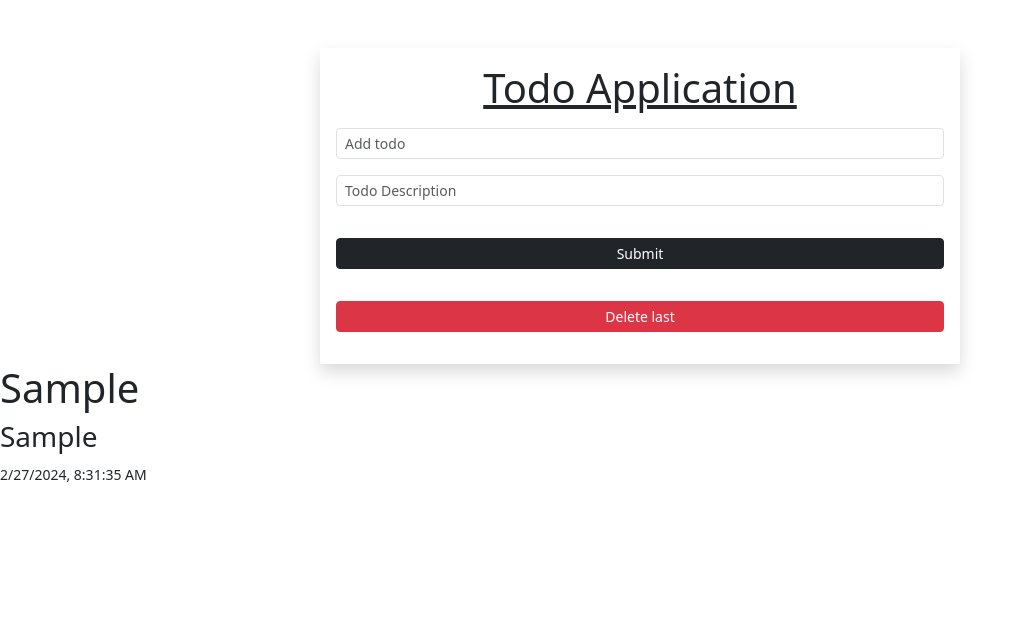
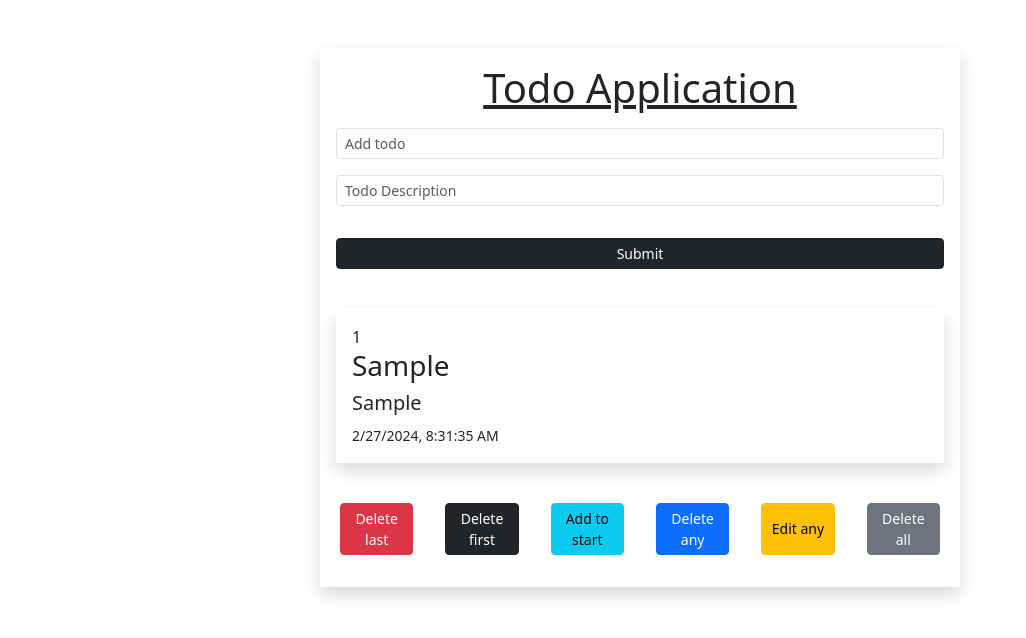
Before and after one commit to Oluwafemi-John1/Array-pseudo, a plain HTML site: page index.html in a window 1280 px wide. Both pictures are taken after typing "Sample", "Sample" into the empty fields and a click on the button "Submit". Shown: the whole page, without its empty margins (0-1026 px from the left). Drawn offline with nearby package versions, Linux system fonts and the light colour scheme.

Commit message:
code done

```diff
--- a/index.html
+++ b/index.html
@@ -12,16 +12,27 @@
 <body>
     <div class="mt-lg-5 col-lg-6 col-11 mt-3 container mx-auto shadow p-3">
         <h1 class="text-center text-decoration-underline">Todo Application</h1>
-        <p class="alert alert-danger text-center fs-6 p-2" style="display: none;" id="showError">Alaye, when you are not
-            blind. Fill in something joor</p>
+        <p class="alert alert-danger text-center fs-6 p-2" style="display: none;" id="showError">Alaye, when you are not blind. Fill in something joor</p>
         <input type="text" class="form-control form-control-sm shadow-none my-3" placeholder="Add todo" id="todo">
         <input type="text" class="form-control form-control-sm shadow-none my-3" placeholder="Todo Description"
             id="desc">
         <button class="btn btn-dark btn-sm my-3 w-100" onclick="addTodo()">Submit</button>
-        <button class="btn btn-danger btn-sm my-3 w-100" onclick="deLast()">Delete last</button>
+        <p class="p-3 alert alert-secondary text-center mt-4" id="showNoTodo">No Todo added yet</p>
+
+        <div id="show"></div>
+        <div id="allButtons" style="display: none;">
+            <div class="row">
+                <button class="btn btn-danger btn-sm my-3 w-100 col mx-3" onclick="deLast()">Delete last</button>
+                <button class="btn btn-dark btn-sm my-3 w-100 col mx-3" onclick="deLast()">Delete first</button>
+                <button class="btn btn-info btn-sm my-3 w-100 col mx-3" onclick="deLast()">Add to start</button>
+                <button class="btn btn-primary btn-sm my-3 w-100 col mx-3" onclick="deAny()">Delete any</button>
+                <button class="btn btn-warning btn-sm my-3 w-100 col mx-3" onclick="deLast()">Edit any</button>
+                <button class="btn btn-secondary btn-sm my-3 w-100 col mx-3" onclick="deLast()">Delete all</button>
+
+            </div>
+        </div>
     </div>
 
-    <div id="show"></div>
 
     <script>
         var allTodos = []
@@ -37,7 +48,9 @@
                 // alert("Alaye, when you are not blind. Fill in something joor")
                 showError.style.display = 'block'
             } else {
+                showNoTodo.style.display = 'none'
                 showError.style.display = 'none'
+                allButtons.style.display = 'block'
                 var todoObj = {
                     todo: inputOne,
                     desc: inputTwo,
@@ -59,6 +72,18 @@
             console.log(allTodos);
         }
 
+        function deAny() {
+            var collectedNumber = Number(prompt("Which number do you want to delete?"))
+            console.log(collectedNumber);
+            // if (collectedNumber < allTodos.length)
+            if (collectedNumber > allTodos.length) {
+                alert("Maximum size exceeded")
+            } else {
+                allTodos.splice(collectedNumber-1, 1)
+                displayTodo()
+            }
+        }
+
         function displayTodo() {
             show.innerHTML = ''
                 for (var i = 0; i < allTodos.length; i++) {
@@ -68,11 +93,18 @@
                     var showedTime = allTodos[i].time
 
                     show.innerHTML += `
-                        <h1>${showedTodo}</h1>
-                        <h3>${showedDesc}</h3>
-                        <small>${showedDate}, ${showedTime}</small>
+                        <div class="p-3 shadow my-4">
+                            <div>${i+1}</div>
+                            <h3>${showedTodo}</h3>
+                            <h5>${showedDesc}</h5>
+                            <small>${showedDate}, ${showedTime}</small>
+                        </div>
                     `
                 }
+        }
+
+        for (i=0; i<=10; i++) {
+            console.log(i);
         }
     </script>
 </body>
```
